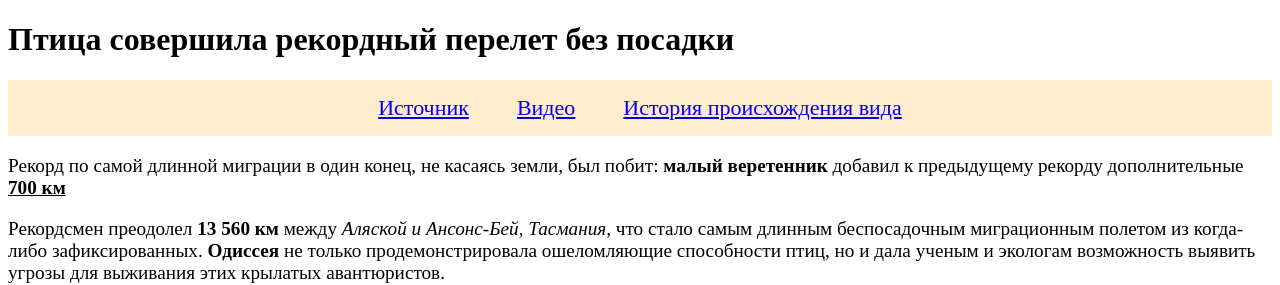
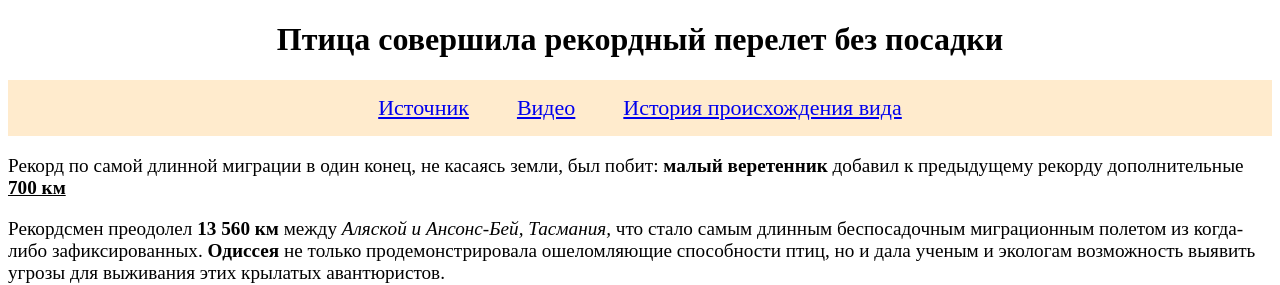
Before and after one commit to AnnaGladkaya/website, a plain HTML site: page index.html in a window 1280 px wide. Shown: the top 285 px of the page. Drawn offline with Linux system fonts and the light colour scheme.

Commit message:
Update index.html

```diff
--- a/index.html
+++ b/index.html
@@ -19,7 +19,7 @@
 </head>
 <body>
 
-<h1>Птица совершила рекордный перелет без посадки </h1>
+    <h1><center>Птица совершила рекордный перелет без посадки</center> </h1>
 
 <ul class="nav">
   <li><a href="https://www.gismeteo.ru/news/animals/ptica-sovershila-rekordnyj-perelet-bez-posadki/">Источник</a></li>
```
